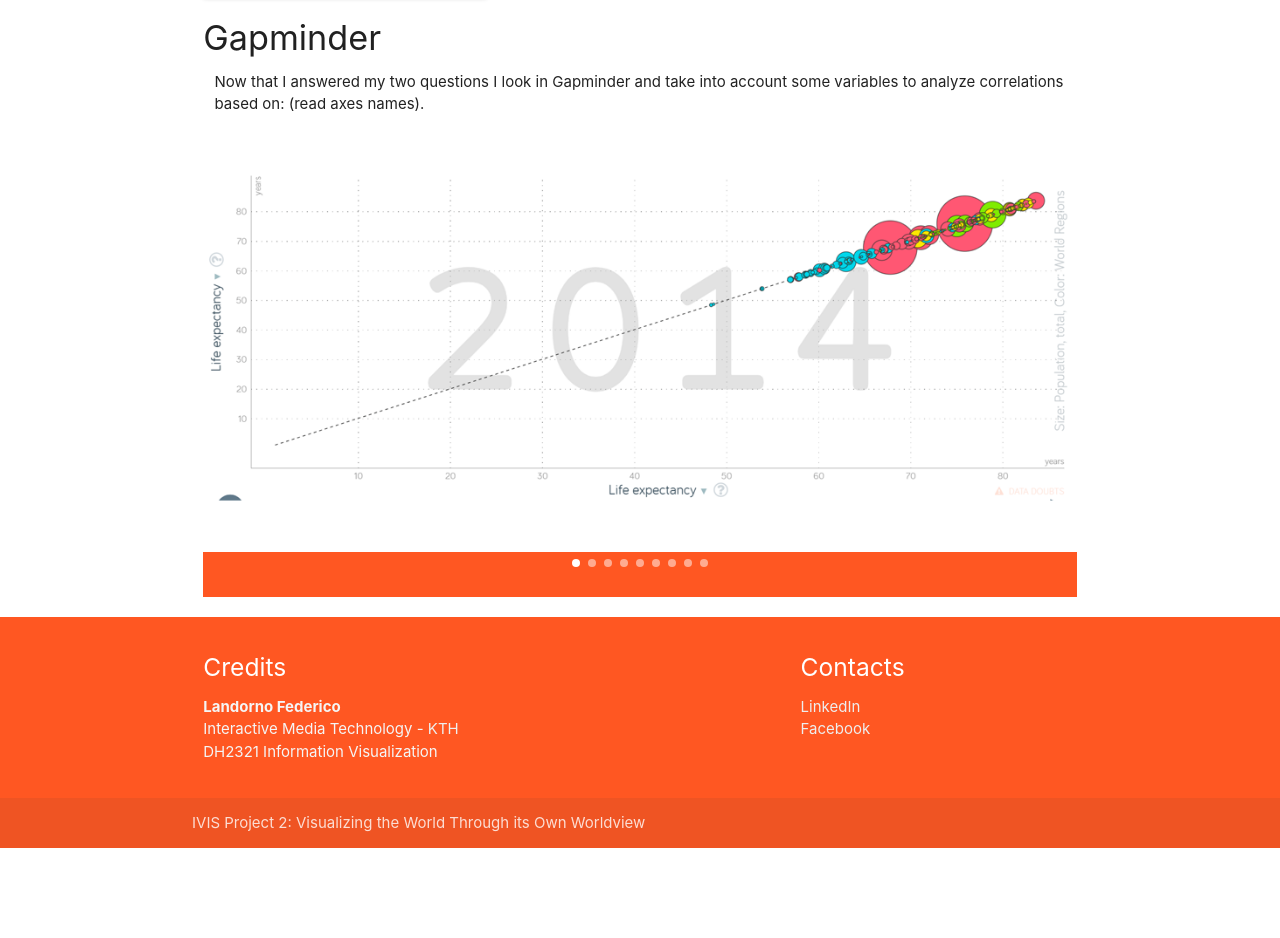
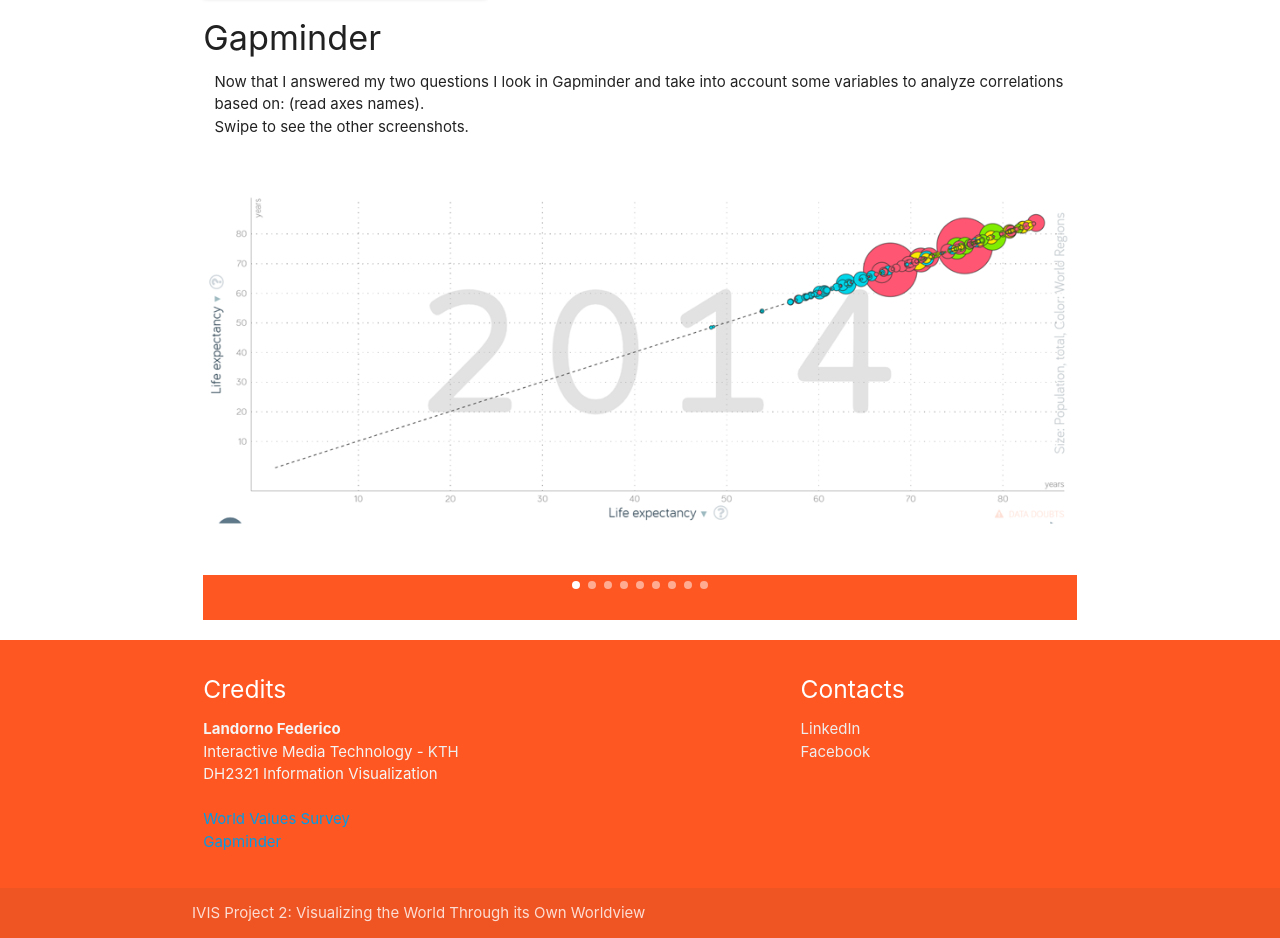
Before and after one commit to FedericoLandorno/IVIS2020_Project2, a plain HTML site: page index.html in a window 1280 px wide. Shown: the part 2657-3595 px from the top of the page. Before the commit the page ends 3505 px from the top, so only its background shows below. Drawn offline with nearby package versions, Linux system fonts and the light colour scheme.

Commit message:
Text fixed

```diff
--- a/index.html
+++ b/index.html
@@ -101,6 +101,8 @@
                 <div class="col s12">
                     Now that I answered my two questions I look in Gapminder and take into account some variables to
                     analyze correlations based on: (read axes names).
+                    </br>
+                    Swipe to see the other screenshots.
                 </div>
                 <div class="carousel carousel-slider center">
                     <div class="carousel-item deep-orange white-text" href="#one!">
@@ -146,6 +148,10 @@
                         Interactive Media Technology - <a class="grey-text text-lighten-3" target="_blank"
                             href="https://www.kth.se/en/">KTH</a> </br>
                         DH2321 Information Visualization
+                        </br></br>
+                        <a href="http://www.worldvaluessurvey.org/WVSOnline.jsp">World Values Survey</a>
+                        </br>
+                        <a href="https://www.gapminder.org/">Gapminder</a>
                     </p>
                 </div>
                 <div class="col l4 offset-l2 s12">
```
